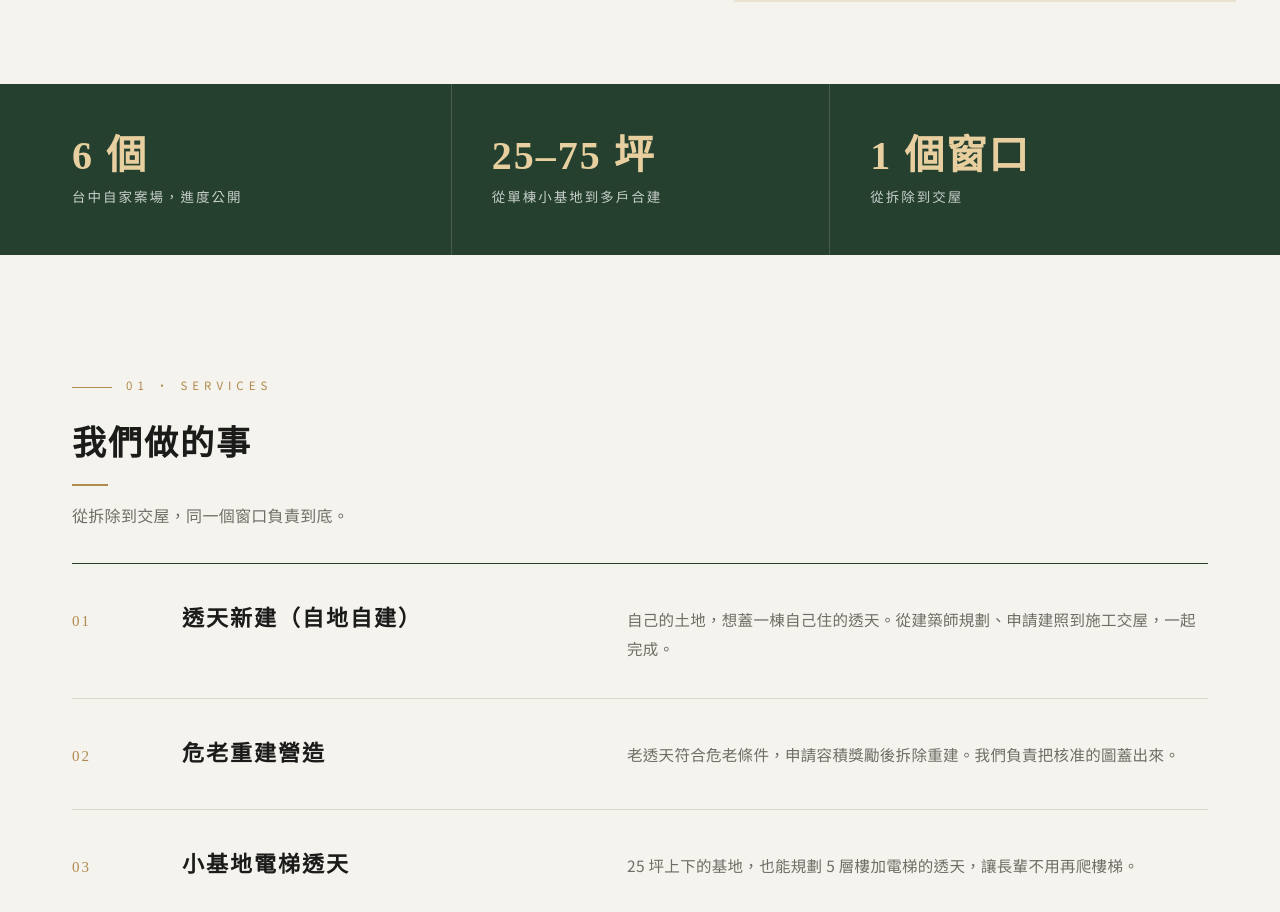
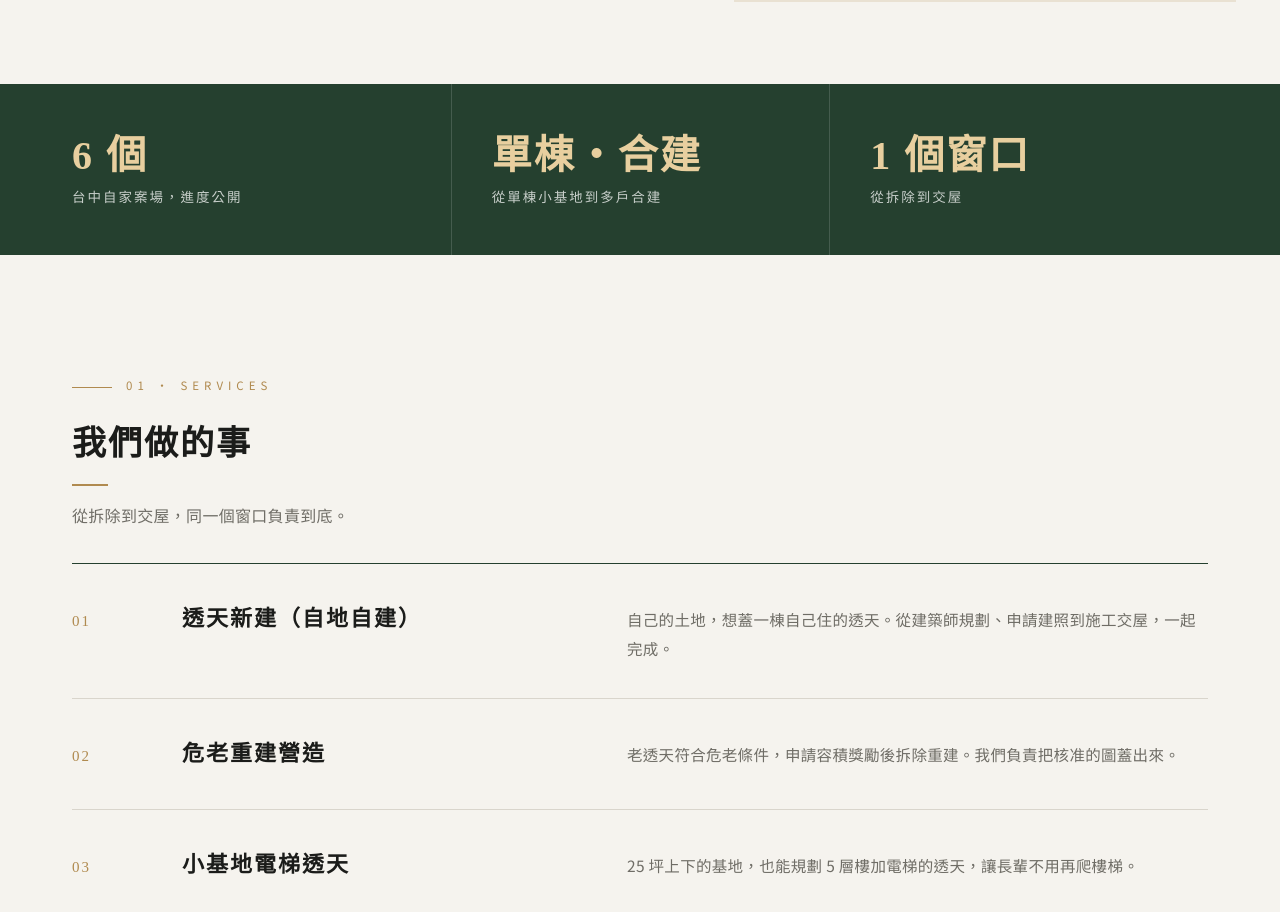
Before and after one commit to GztwE706/leyubuild, a plain HTML site: page index.html in a window 1280 px wide. Shown: the part 820-1732 px from the top of the page. Drawn offline with Linux system fonts and the light colour scheme.

Commit message:
Stats: drop ping numbers
Co-Authored-By: Claude Opus 5.5 <noreply@anthropic.com>
Claude-Session: https://claude.ai/code/session_01ThXRWXo7k9Mwd4YMxxGs7c

```diff
--- a/index.html
+++ b/index.html
@@ -37,7 +37,7 @@
 
 <div class="stats"><div class="wrap">
   <div class="s"><b>6 個</b><span>台中自家案場，進度公開</span></div>
-  <div class="s"><b>25–75 坪</b><span>從單棟小基地到多戶合建</span></div>
+  <div class="s"><b>單棟・合建</b><span>從單棟小基地到多戶合建</span></div>
   <div class="s"><b>1 個窗口</b><span>從拆除到交屋</span></div>
 </div></div>
 
```
